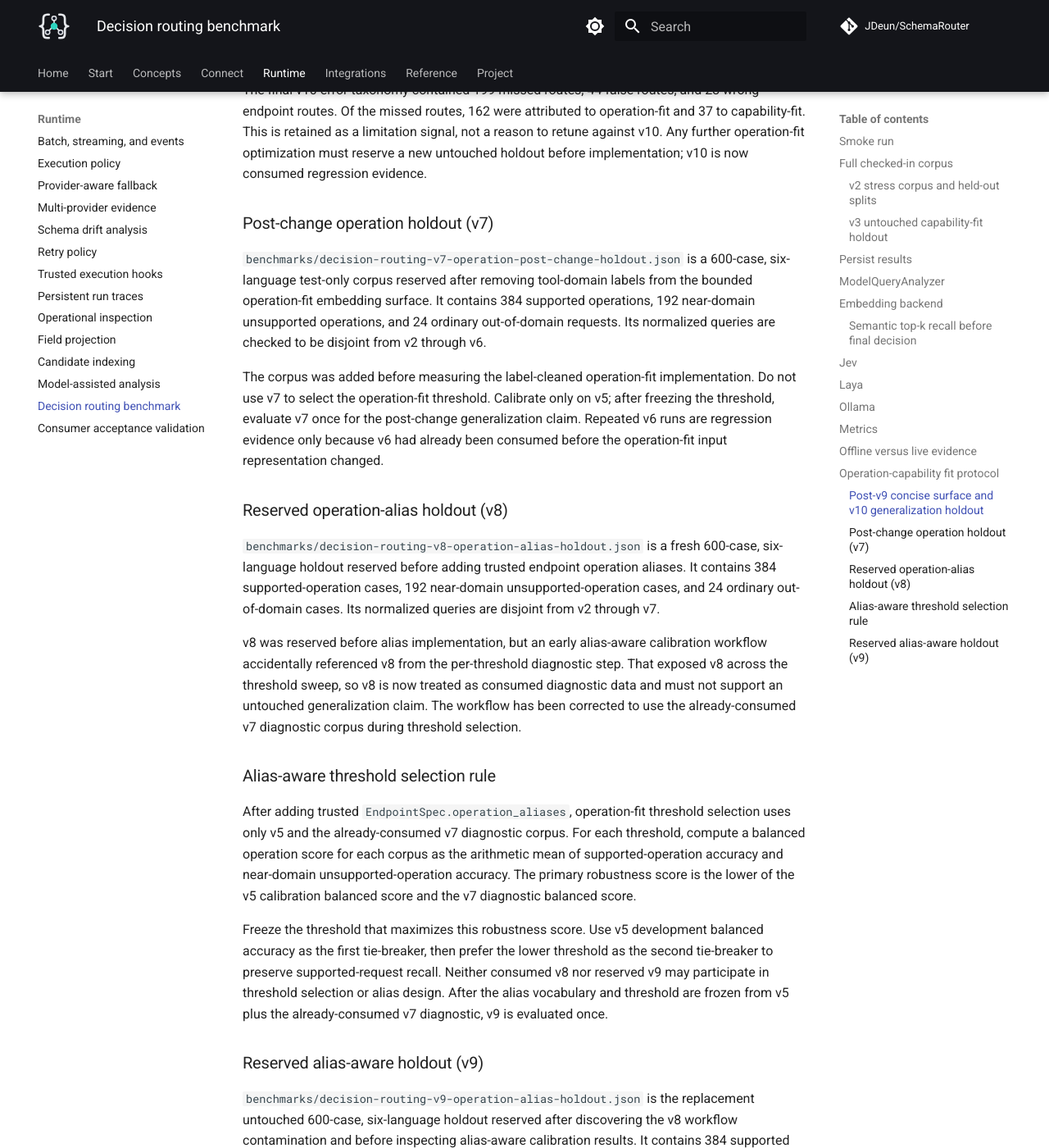
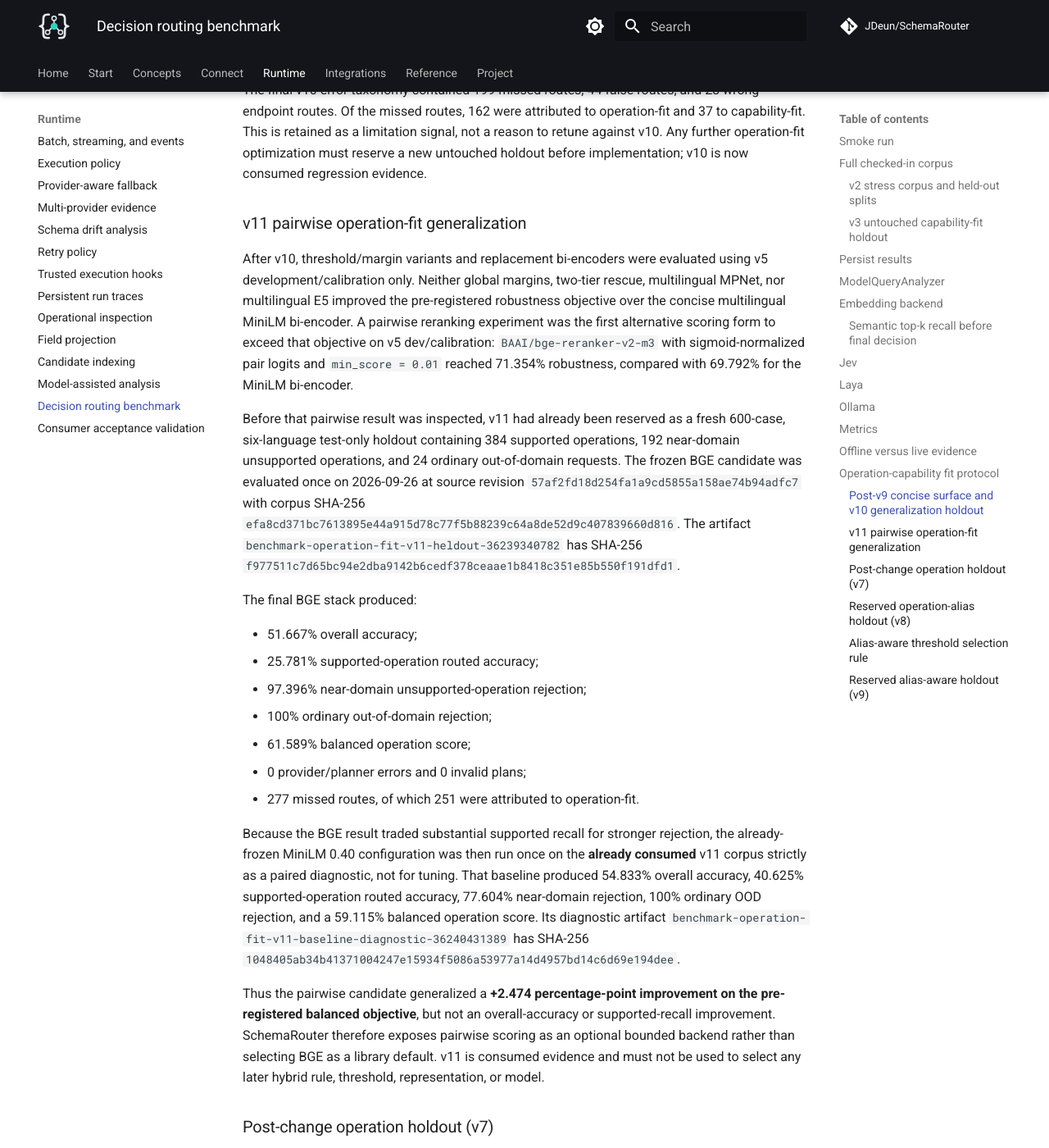
Before and after one commit to JDeun/SchemaRouter, an MkDocs documentation site: the page built from docs/guides/decision-benchmark.md, in a window 1280 px wide and 1400 px high, scrolled down 10713 px. Shown: the whole window at 82% size. Built offline with MkDocs 1.6.1 and Material for MkDocs 9.7.7, drawn with Linux system fonts in a browser that asks for light colours; comment, search, counter and statistics services are not loaded.

Commit message:
docs: publish consumed v11 evidence

```diff
--- a/docs/guides/decision-benchmark.md
+++ b/docs/guides/decision-benchmark.md
@@ -440,6 +440,49 @@ optimization must reserve a new untouched holdout before implementation; v10 is
 regression evidence.
 
 
+
+### v11 pairwise operation-fit generalization
+
+After v10, threshold/margin variants and replacement bi-encoders were evaluated using v5
+development/calibration only. Neither global margins, two-tier rescue, multilingual MPNet, nor
+multilingual E5 improved the pre-registered robustness objective over the concise multilingual
+MiniLM bi-encoder. A pairwise reranking experiment was the first alternative scoring form to exceed
+that objective on v5 dev/calibration: `BAAI/bge-reranker-v2-m3` with sigmoid-normalized pair
+logits and `min_score = 0.01` reached 71.354% robustness, compared with 69.792% for the MiniLM
+bi-encoder.
+
+Before that pairwise result was inspected, v11 had already been reserved as a fresh 600-case,
+six-language test-only holdout containing 384 supported operations, 192 near-domain unsupported
+operations, and 24 ordinary out-of-domain requests. The frozen BGE candidate was evaluated once on
+2026-09-26 at source revision `57af2fd18d254fa1a9cd5855a158ae74b94adfc7` with corpus SHA-256
+`efa8cd371bc7613895e44a915d78c77f5b88239c64a8de52d9c407839660d816`. The artifact
+`benchmark-operation-fit-v11-heldout-36239340782` has SHA-256
+`f977511c7d65bc94e2dba9142b6cedf378ceaae1b8418c351e85b550f191dfd1`.
+
+The final BGE stack produced:
+
+- 51.667% overall accuracy;
+- 25.781% supported-operation routed accuracy;
+- 97.396% near-domain unsupported-operation rejection;
+- 100% ordinary out-of-domain rejection;
+- 61.589% balanced operation score;
+- 0 provider/planner errors and 0 invalid plans;
+- 277 missed routes, of which 251 were attributed to operation-fit.
+
+Because the BGE result traded substantial supported recall for stronger rejection, the already-frozen
+MiniLM 0.40 configuration was then run once on the **already consumed** v11 corpus strictly as a
+paired diagnostic, not for tuning. That baseline produced 54.833% overall accuracy, 40.625%
+supported-operation routed accuracy, 77.604% near-domain rejection, 100% ordinary OOD rejection,
+and a 59.115% balanced operation score. Its diagnostic artifact
+`benchmark-operation-fit-v11-baseline-diagnostic-36240431389` has SHA-256
+`1048405ab34b41371004247e15934f5086a53977a14d4957bd14c6d69e194dee`.
+
+Thus the pairwise candidate generalized a **+2.474 percentage-point improvement on the
+pre-registered balanced objective**, but not an overall-accuracy or supported-recall improvement.
+SchemaRouter therefore exposes pairwise scoring as an optional bounded backend rather than selecting
+BGE as a library default. v11 is consumed evidence and must not be used to select any later hybrid
+rule, threshold, representation, or model.
+
 ### Post-change operation holdout (v7)
 
 `benchmarks/decision-routing-v7-operation-post-change-holdout.json` is a 600-case,
```
